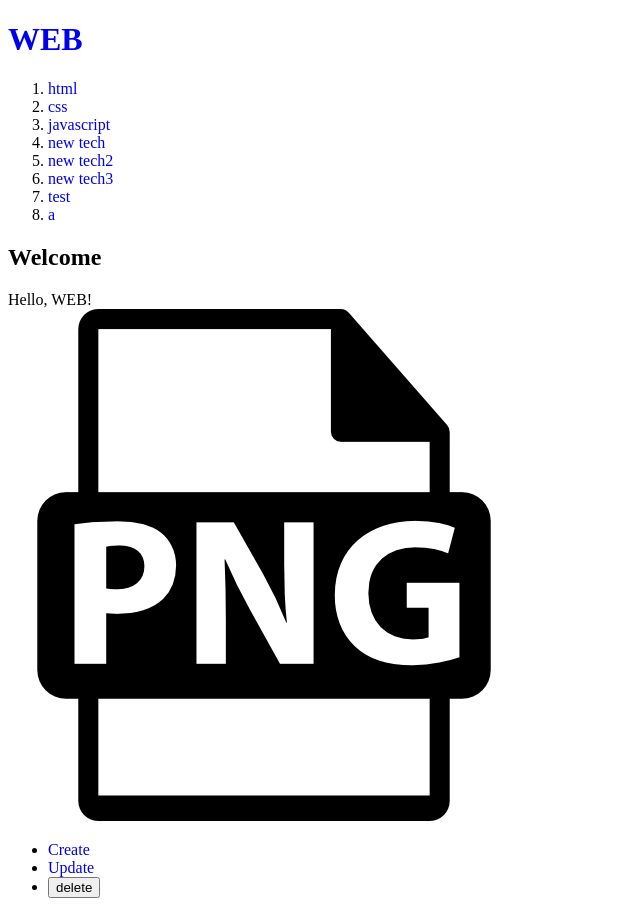
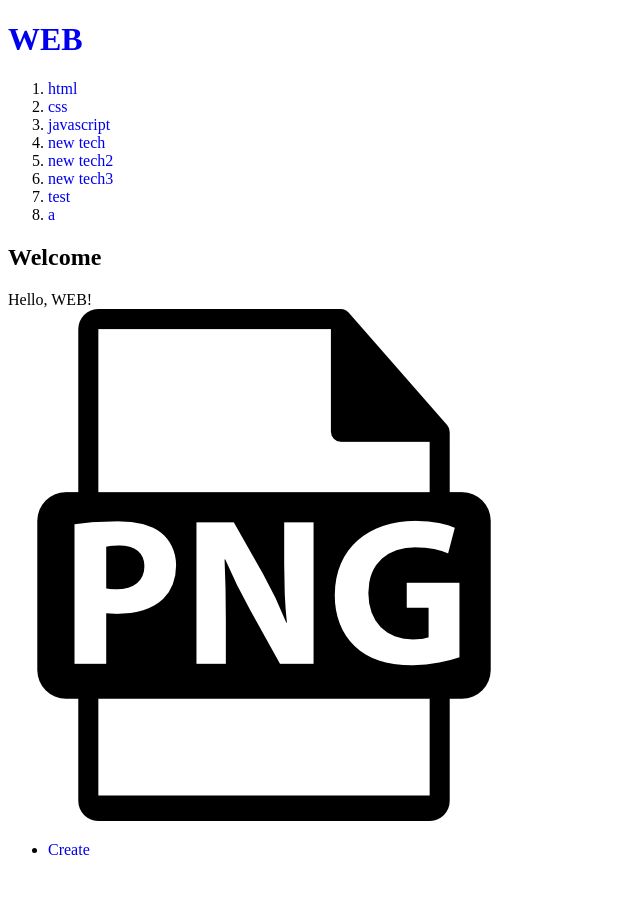
Before and after one commit to kyh012412/nextjsstudy, a Next.js app: page / in a window 1280 px wide. Shown: the whole page, without its empty margins (0-640 px from the left). After the commit the page ends 875 px from the top, so only its background shows below. Built offline with nearby package versions, Linux system fonts and the light colour scheme; data requests are answered from the project's data file.

Commit message:
14 update & delete 구현끝

```diff
--- /dev/null
+++ b/src/app/Control.js
@@ -0,0 +1,17 @@
+"use client"
+import Link from "next/link";
+import { useParams } from "next/navigation";
+
+export function Control() {
+  const params = useParams();
+  console.log(params);
+  const id = params.id;
+  return (
+    <ul>
+      <li><Link href="/create">Create</Link></li>
+      {id ?<>
+        <li><Link href={"/update/"+id}>Update</Link></li>
+        <li><input type="button" value="delete" /></li></> : null}
+    </ul>
+  );
+}
--- a/src/app/layout.js
+++ b/src/app/layout.js
@@ -1,5 +1,6 @@
 import Link from "next/link";
 import "./globals.css";
+import { Control } from "./Control";
 
 //metedata는 서버컴포넌트이다.
 //"use client"와 충돌
@@ -32,11 +33,7 @@ export default async function RootLayout({ children }) {
         })}
       </ol>
       {children}
-        <ul>
-          <li><Link href="/create">Create</Link></li>
-          <li><Link href="/update/1">Update</Link></li>
-          <li><input type="button" value="delete" /></li>
-        </ul>
+        <Control />
       </body>
     </html>
   );
--- a/src/app/read/[id]/page.js
+++ b/src/app/read/[id]/page.js
@@ -1,6 +1,5 @@
 export default async function Read(props){
     const resp = await fetch(`http://localhost:9999/topics/${props.params.id}`);
-    console.log(resp);
     const topic = await resp.json();
 
     return (
```
Also changed, not shown: memo/memo.md (+3 -0 lines).
